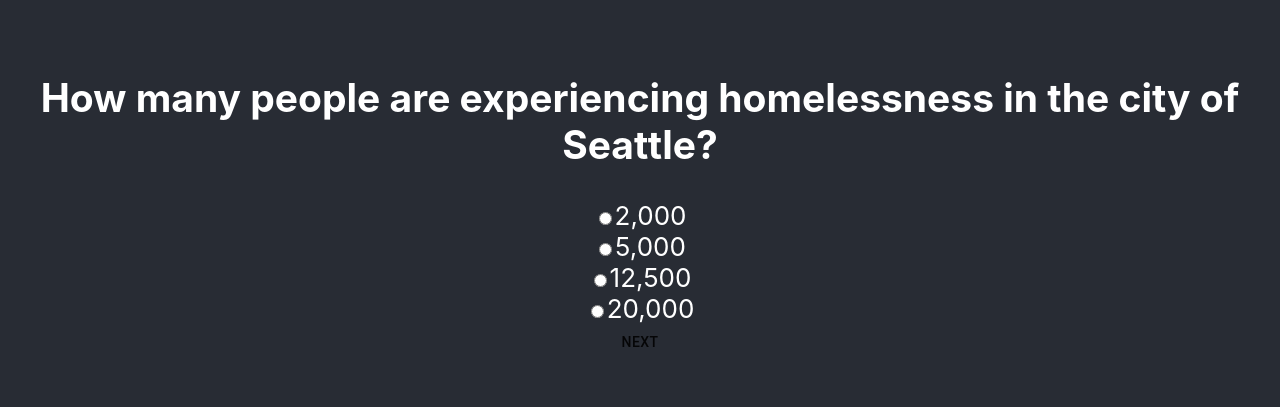
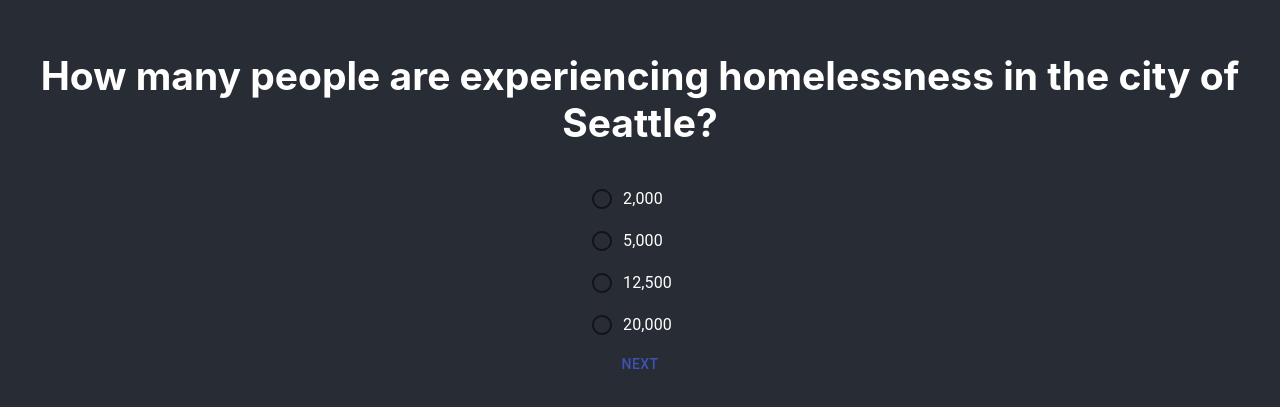
Before and after one commit to marlonkeating/safe-injection-quiz-site, a React (Create React App) app: page / in a window 1280 px wide. Shown: the part 199-606 px from the top of the page. Built offline with nearby package versions, Linux system fonts and the light colour scheme.

Commit message:
Switch to Material UI check boxes

```diff
--- a/src/quiz/QuizFrame.jsx
+++ b/src/quiz/QuizFrame.jsx
@@ -1,19 +1,27 @@
 // @Flow
 import React from 'react';
-import { Button } from '@material-ui/core';
+import { Button, Radio, RadioGroup, FormControlLabel } from '@material-ui/core';
 import type {QuizQuestion} from './quizContent.js';
 
-// type Props = {|
-//     quizConfig: QuizQuestion,
-//     onClickNext: (number) => void
-// |}
+type Props = {|
+    quizConfig: QuizQuestion,
+    onClickNext: (number) => void
+|};
 
 type State = {|
-    answer: number
+    answer: ?number
 |};
 
 class QuizFrame extends React.PureComponent<Props, State> {
+    constructor(): void {
+        super();
+        this.state = {
+            answer: null
+        };
+    }
+
     handleAnswerSelection(event) {
+        console.log(event.target.value);
         this.setState({answer: event.target.value});
     }
 
@@ -21,26 +29,43 @@ class QuizFrame extends React.PureComponent<Props, State> {
         this.props.onClickNext(this.state.answer);
     }
 
+    componentWillReceiveProps(nextProps) {
+        if(nextProps.quizConfig !== this.props.quizConfig) {
+          this.setState({answer: null});
+        }
+      }
+
     render() {
+        // TODO: Disable button when answer not selected
+        // disabled={this.state.answer === null}
         return (
             <React.Fragment>
                 <h2>{this.props.quizConfig.question}</h2>
-                {this.props.quizConfig.answers.map((answer, idx) => this._renderAnswer(idx, answer))}
-                <Button onClick={() => this.onClick()}>
+                {this._renderAnswerSection()}
+                <Button color="primary" onClick={() => this.onClick()}>
                     Next
                 </Button>
             </React.Fragment>
         );
     }
 
+    _renderAnswerSection() {
+        return (
+            <React.Fragment>
+                <RadioGroup
+                    aria-label="answer"
+                    name="answer"
+                    value={this.state.answer}
+                    onChange={this.handleAnswerSelection.bind(this)}>
+                    {this.props.quizConfig.answers.map((answer, idx) => this._renderAnswer(idx, answer))}
+                </RadioGroup>
+            </React.Fragment>
+        );
+    }
+
     _renderAnswer(num, answer) {
         return (
-        <div className="radio">
-            <label>
-                <input type="radio" value={num} onChange={this.handleAnswerSelection.bind(this)}/>
-                {answer}
-            </label>
-        </div>
+            <FormControlLabel value={num} control={<Radio />} label={answer} />
         );
     }
 }
```
